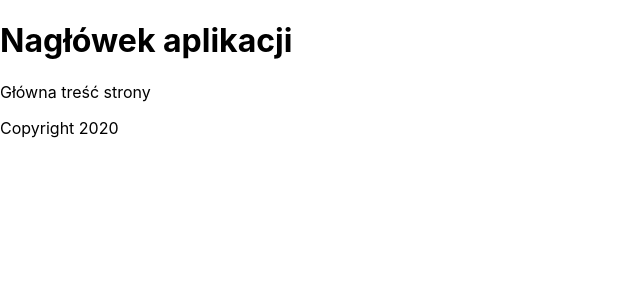
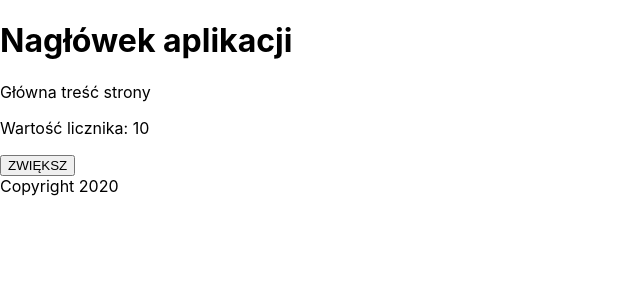
Before and after one commit to KajBialas/stacja-it-react-1-01-08-20, a React (Create React App) app: page / in a window 1280 px wide. Shown: the top 300 px of the page, without its empty margins (0-640 px from the left). Built offline with nearby package versions, Linux system fonts and the light colour scheme; the HTML template or start-up script is replaced by a standard one.

Commit message:
Issue7 init

```diff
--- a/src/App.js
+++ b/src/App.js
@@ -1,6 +1,7 @@
 import React, { Fragment } from 'react';
 import { Header } from './Header';
 import TextSection from './TextSection';
+import Counter from './Counter';
 import Footer from './Footer';
 
 const TEXTS = {
@@ -13,6 +14,7 @@ function App() {
     <Fragment>
       <Header text={TEXTS.TITLE} />
       <TextSection text={TEXTS.MAIN_TEXT} />
+      <Counter />
       <Footer/>
     </Fragment>
   );
--- /dev/null
+++ b/src/Counter.js
@@ -0,0 +1,29 @@
+import React, { Component } from 'react';
+
+class Counter extends Component {
+  state = {
+    counter: 10,
+    secondCounter: 20,
+  };
+
+  handleIncrementCounter = () => this.setState({
+    counter: this.state.counter + 1
+  });
+
+  handleIncrementSafeCounter = () => this.setState(
+    (prevState) => ({counter: prevState.counter + 1})
+  );
+
+  render() {
+    return (
+      <div>
+        <p>
+          Wartość licznika: {this.state.counter}
+        </p>
+        <button onClick={this.handleIncrementSafeCounter}>ZWIĘKSZ</button>
+      </div>
+    )
+  }
+}
+
+export default Counter;
```
